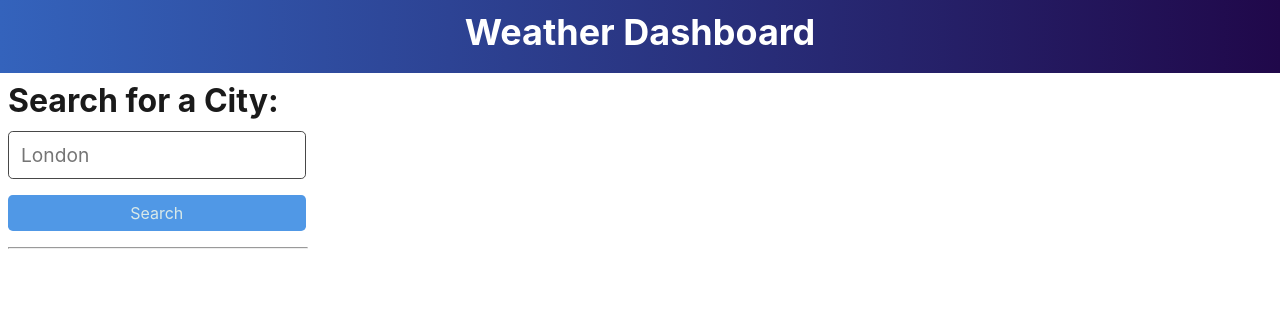
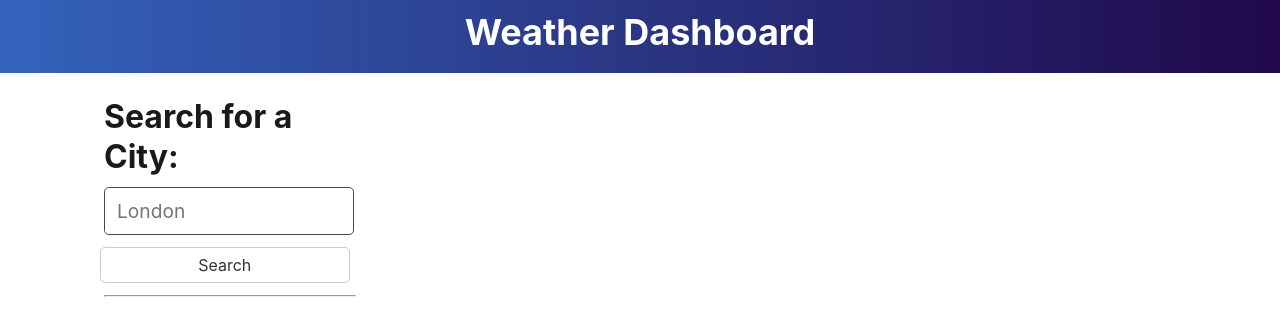
Before and after one commit to georgielill/Five-Day-Weather-App, a plain HTML site: page index.html in a window 1280 px wide. Drawn offline with nearby package versions, Linux system fonts and the light colour scheme.

Commit message:
edited html to edit layout of sections

```diff
--- a/assets/script.js
+++ b/assets/script.js
@@ -89,7 +89,7 @@ function addToSearchHistory(cityNameLower) {
   if (!existingButton) {
     const historyItem = document.createElement('button');
     historyItem.textContent = cityNameLower;
-    historyItem.classList.add('search-history-item');
+    historyItem.classList.add('search-history-item', 'search-button');
     historyItem.dataset.city = cityNameLower;
     historyItem.addEventListener('click', function () {
         getWeather(cityNameLower);
--- a/assets/style.css
+++ b/assets/style.css
@@ -1897,3 +1897,16 @@ label form [type='radio'] {
 #current-weather {
   border: #000000;
 }
+
+.search-button {
+  background-color: white;
+  border: 1px solid #ccc;
+  color: #333;
+  padding: 8px 16px;
+  margin: 4px;
+  cursor: pointer;
+}
+
+.search-button:hover {
+  background-color: #f0f0f0;
+}
--- a/index.html
+++ b/index.html
@@ -15,7 +15,13 @@
   </header>
 
   <!-- max-width for ultra wide resolutions -->
-  <div class="container-fluid" style="max-width: 1400px">
+  <div class="container" style="max-width: 1400px">
+    <div class="current-weather">
+      <section id="current-weather" class="mt-3" role="region" aria-live="polite"></section>
+    </div>
+    <div class="forecast-container">
+      <section id="forecast" class="row mt-3" role="region" aria-live="polite"></section>
+    </div>
     <div class="row">
       <aside class="col-lg-3 pb-3">
         <h2 id="form-heading" class="mt-1 h3 form-label">
@@ -38,12 +44,8 @@
         <div class="list-group" id="search-history"></div>
       </aside>
 
-      <div class="col-lg-9 pb-3">
-        <section id="current-weather" class="mt-3" role="region" aria-live="polite"></section>
-      </div>
-      <div class="col-lg-9">
-        <section id="forecast" class="row mt-3" role="region" aria-live="polite"></section>
-      </div>
+
+
     </div>
   </div>
 
```
